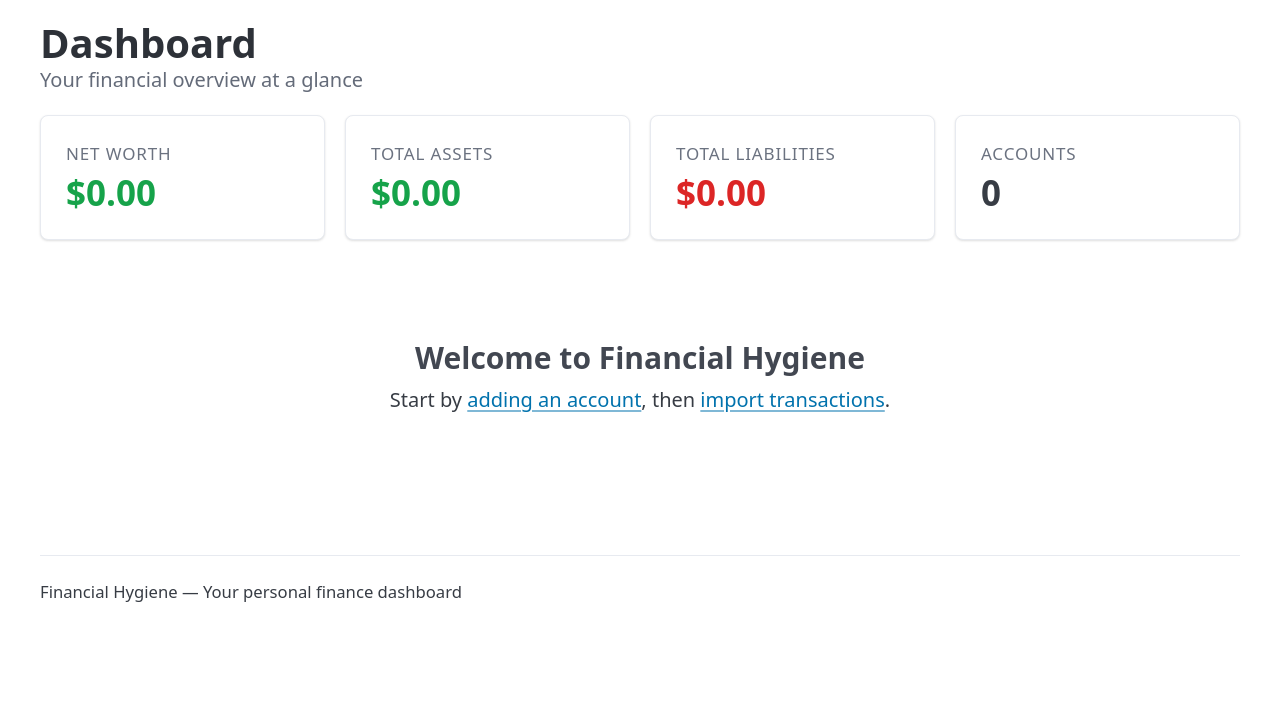
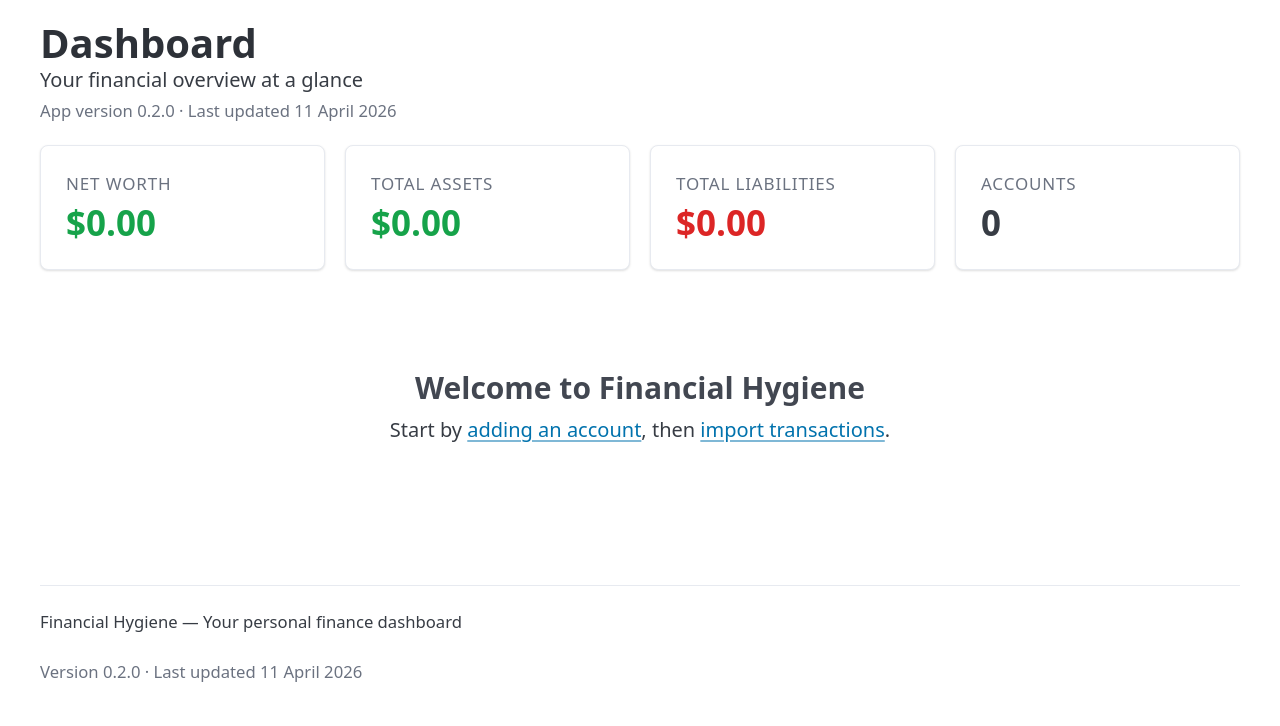
Before and after one commit to robertdewitt/H_AI_GENE_PERSONAL_FINANCE, a FastAPI app: page / in a window 1280 px wide. Shown: the part 90-816 px from the top of the page. Before the commit the page ends 692 px from the top, so only its background shows below. Run offline with FastAPI, Linux system fonts and the light colour scheme; data that the repository does not hold is empty; some libraries are stand-ins or nearby versions.

Commit message:
ui: show app version and last-updated on dashboard and footer

```diff
--- a/app/config.py
+++ b/app/config.py
@@ -10,6 +10,10 @@ BASE_DIR = Path(__file__).resolve().parent.parent
 class Settings(BaseSettings):
     app_name: str = "Financial Hygiene"
     debug: bool = True
+
+    # Bump when you ship; shown on the dashboard and site footer.
+    app_version: str = "0.2.0"
+    app_last_updated: str = "11 April 2026"
 
     # "sqlite" or "postgresql" — set via env to switch engines
     db_backend: str = "sqlite"
--- a/app/main.py
+++ b/app/main.py
@@ -37,6 +37,8 @@ static_dir = Path(__file__).parent / "static"
 
 app.mount("/static", StaticFiles(directory=str(static_dir)), name="static")
 templates = Jinja2Templates(directory=str(templates_dir))
+templates.env.globals["app_version"] = settings.app_version
+templates.env.globals["app_last_updated"] = settings.app_last_updated
 
 app.include_router(accounts.router)
 app.include_router(transactions.router)
--- a/app/static/css/app.css
+++ b/app/static/css/app.css
@@ -220,3 +220,11 @@ table {
     gap: 1rem;
     margin-top: 1.5rem;
 }
+
+.text-muted {
+    color: var(--neutral-color);
+}
+
+.app-version-footer {
+    margin-top: 0.25rem;
+}
--- a/app/templates/base.html
+++ b/app/templates/base.html
@@ -40,6 +40,9 @@
     <footer class="container">
         <hr>
         <p><small>Financial Hygiene &mdash; Your personal finance dashboard</small></p>
+        <p class="text-muted app-version-footer">
+            <small>Version {{ app_version }} &middot; Last updated {{ app_last_updated }}</small>
+        </p>
     </footer>
 
     {% block scripts %}{% endblock %}
--- a/app/templates/dashboard.html
+++ b/app/templates/dashboard.html
@@ -5,6 +5,7 @@
 <hgroup>
     <h1>Dashboard</h1>
     <p>Your financial overview at a glance</p>
+    <p class="text-muted"><small>App version {{ app_version }} &middot; Last updated {{ app_last_updated }}</small></p>
 </hgroup>
 
 <div class="summary-grid">
```
